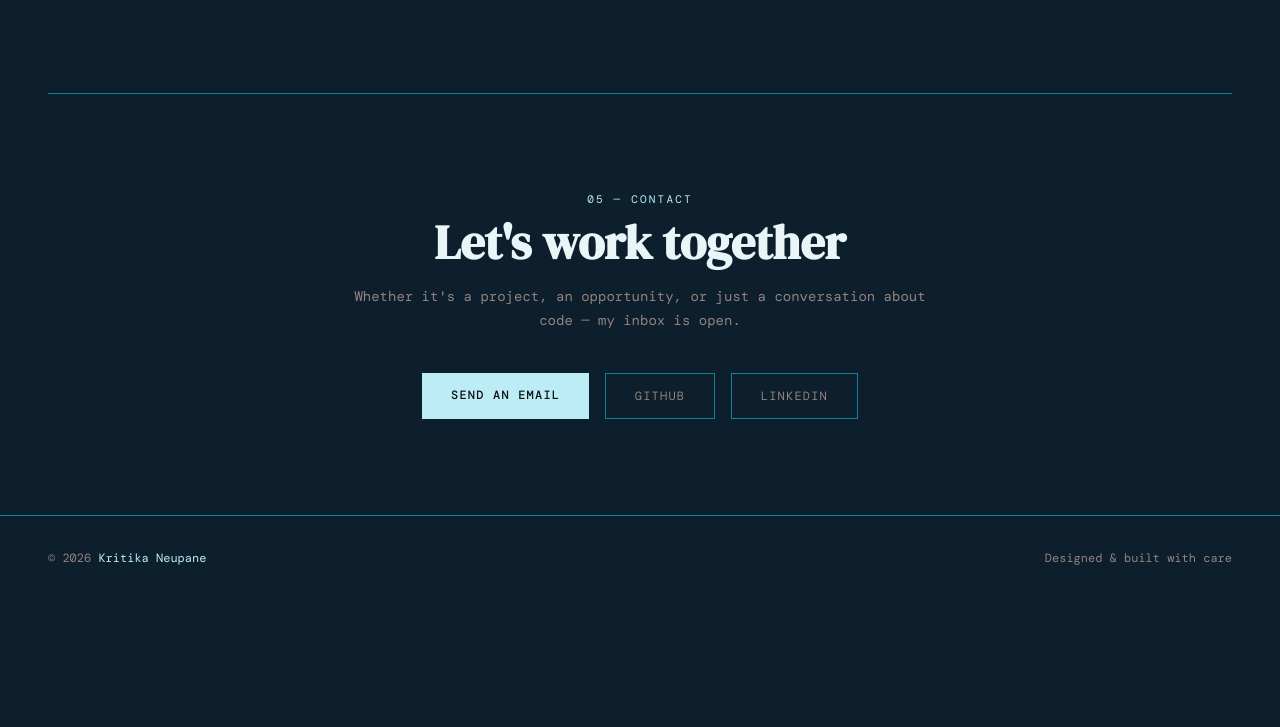
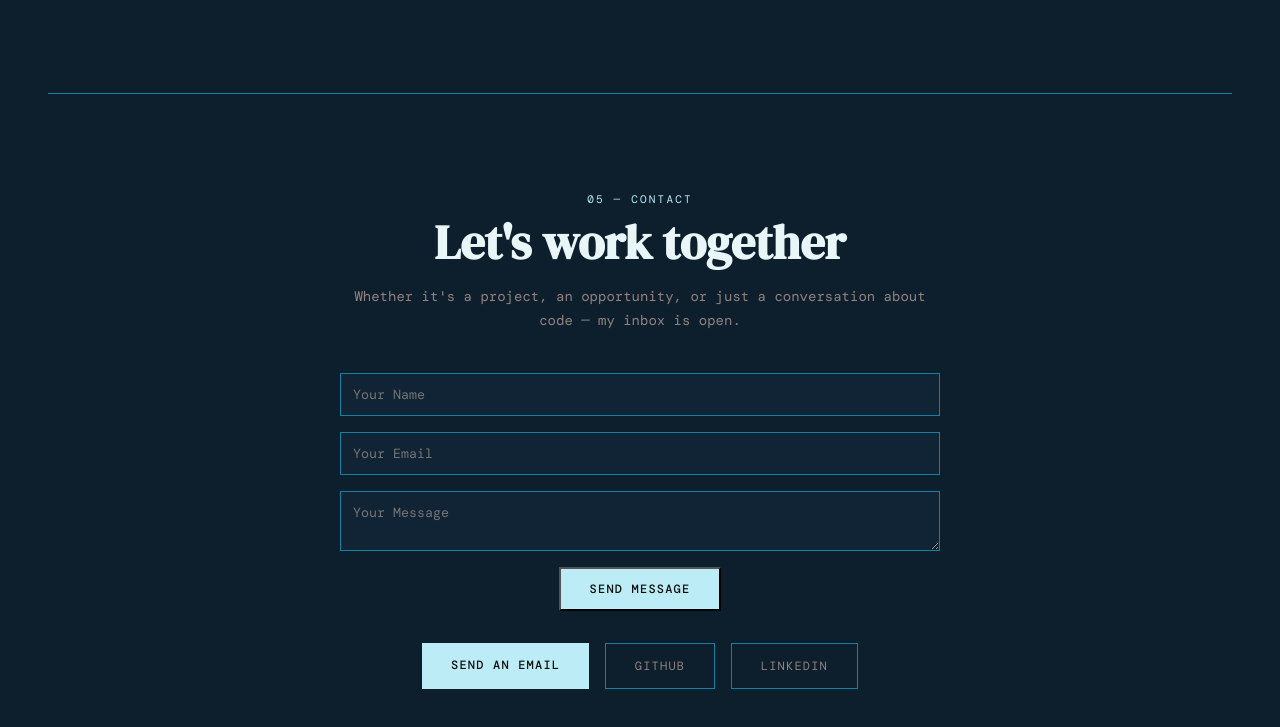
Before and after one commit to KritikaNp/Portfolio-Website, a plain HTML site: page index.html in a window 1280 px wide. Shown: the part 3479-4206 px from the top of the page. Before the commit the page ends 4079 px from the top, so only its background shows below. Drawn offline with nearby package versions, Linux system fonts and the light colour scheme; a web font is replaced by a local one.

Commit message:
Fixed the frontend

```diff
--- a/index.html
+++ b/index.html
@@ -615,6 +615,7 @@
           <div class="skill-cat-title">Frameworks</div>
           <div class="skill-pills">
             <span class="pill">Flask</span>
+            <span class="pill">Node.js</span>
           </div>
         </div>
         <div class="skill-category">
@@ -702,7 +703,14 @@
       <div class="section-label" style="text-align:center;">05 — Contact</div>
       <h2 class="section-title">Let's work together</h2>
       <p>Whether it's a project, an opportunity, or just a conversation about code — my inbox is open.</p>
-      <div class="contact-links">
+  <!-- Contact Form -->
+   <div style="margin-top: 2rem;">
+    <input type="text" id="name" placeholder="Your Name" style="display: block; width: 100%; padding: 0.75rem; margin-bottom: 1rem; background: var(--surface); border: 1px solid var(--border); color: var(--text); font-family: var(--mono);">
+    <input type="email" id="email" placeholder="Your Email" style="display: block; width: 100%; padding: 0.75rem; margin-bottom: 1rem; background: var(--surface); border: 1px solid var(--border); color: var(--text); font-family: var(--mono);">
+    <textarea id="message" placeholder="Your Message" style="display: block; width: 100%; padding: 0.75rem; margin-bottom: 1rem; background: var(--surface); border: 1px solid var(--border); color: var(--text); font-family: var(--mono);"></textarea>
+    <button onclick="sendMessage()" class="btn-primary">Send Message</button>
+   </div>
+      <div class="contact-links" style="margin-top: 2rem;">
         <a href="mailto:kritikaneupane58@gmail.com" class="btn-primary">Send an Email</a>
         <a href="https://github.com/KritikaNp" target="_blank" class="btn-outline">GitHub</a>
         <a href="https://www.linkedin.com/in/kritika-neupane-03a76137a/" target="_blank" class="btn-outline">LinkedIn</a>
@@ -715,6 +723,26 @@
     <div>© 2026 <span>Kritika Neupane</span></div>
     <div>Designed & built with care</div>
   </footer>
+<script>
+  async function sendMessage(){
+    const name=document.getElementById("name").value
+    const email=document.getElementById("email").value
+    const message=document.getElementById("message").value
 
+    const response = await fetch("http://localhost:3000/contact", {
+      method: "POST",
+      headers: {"Content-Type": "application/json"},
+      body: JSON.stringify({name,email,message})
+    })
+
+    const result = await response.text()
+    alert(result)
+
+    //clear form after sending
+    document.getElementById("name").value = ""
+    document.getElementById("email").value = ""
+    document.getElementById("message").value = ""
+  }
+</script>
 </body>
 </html>
```
